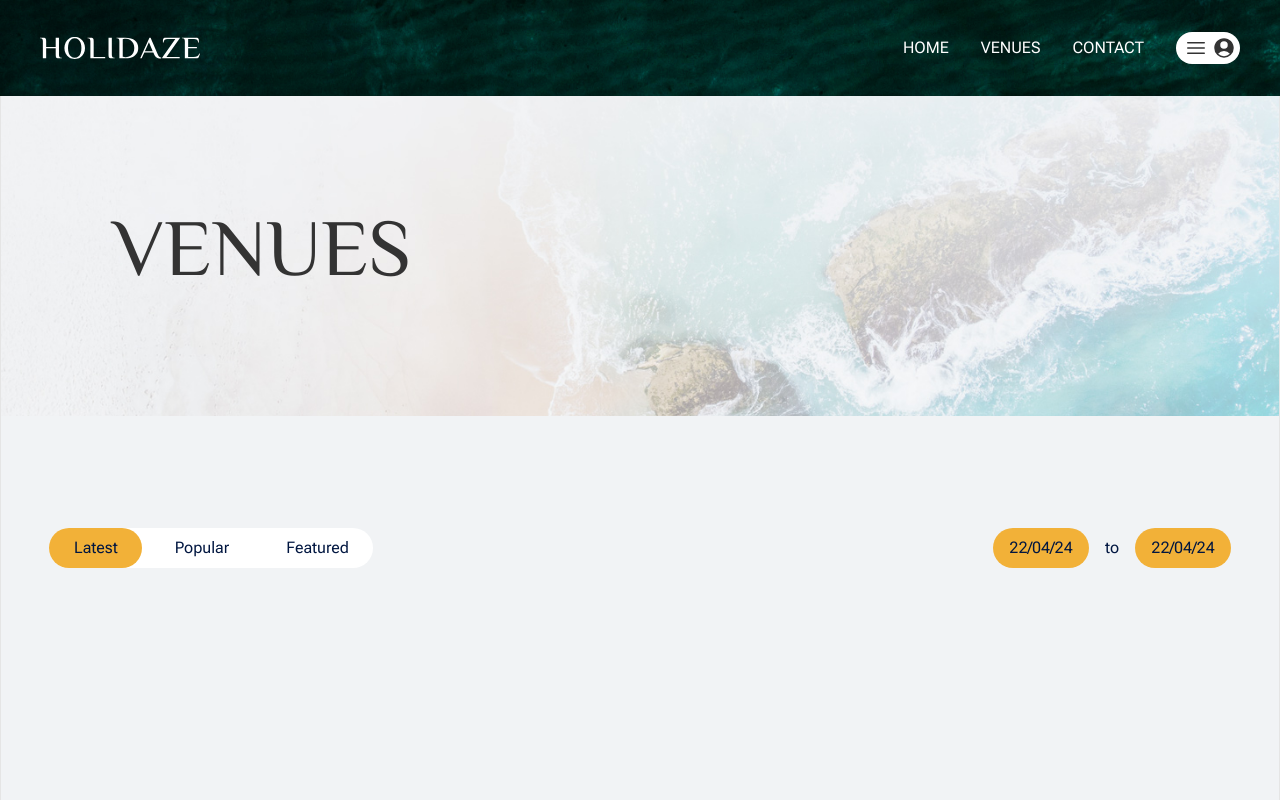
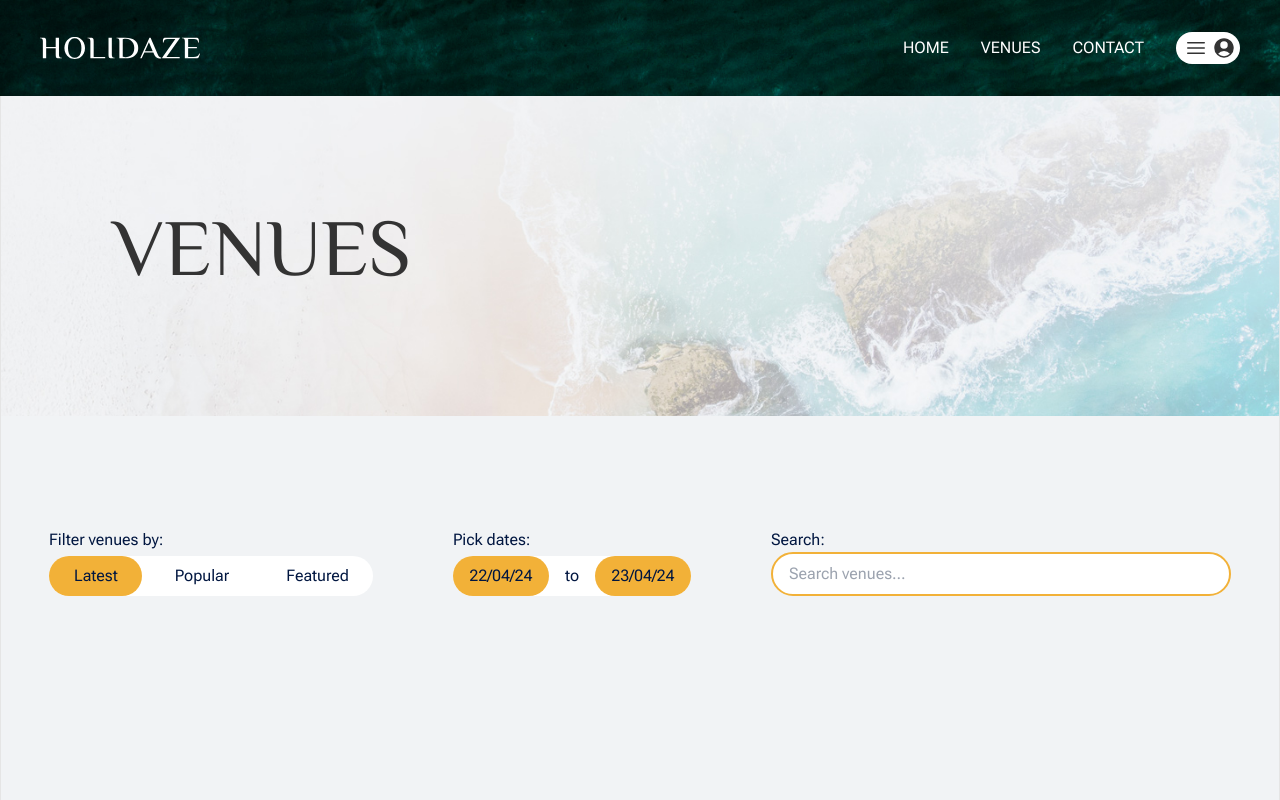
Before and after one commit to devholdt/Holidaze, a Next.js app: page /venues in a window 1280 px wide. Shown: the top 800 px of the page. Built offline with nearby package versions, Linux system fonts and the light colour scheme.

Commit message:
adds Search component

```diff
--- a/app/ui/date-picker.tsx
+++ b/app/ui/date-picker.tsx
@@ -1,28 +1,67 @@
 "use client";
 
-import React, { useState } from "react";
+import React, { useState, useEffect, FC, useMemo } from "react";
 import DatePicker from "react-datepicker";
 import "react-datepicker/dist/react-datepicker.css";
 
-const DateInput = () => {
-	const [startDate, setStartDate] = useState<Date | null>(new Date());
+type DateInputProps = {
+	selectedDate: Date | null;
+	minDate: Date;
+	setSelectedDate: (date: Date | null) => void;
+};
+
+const DateInput: FC<DateInputProps> = ({
+	selectedDate,
+	minDate,
+	setSelectedDate,
+}) => (
+	<DatePicker
+		selected={selectedDate}
+		onChange={setSelectedDate}
+		dateFormat="dd/MM/yy"
+		minDate={minDate}
+		className="bg-yellow py-2 text-center rounded-full w-24 hover:cursor-pointer"
+	/>
+);
+
+const tomorrow = new Date();
+tomorrow.setDate(tomorrow.getDate() + 1);
+
+export default function DatePick() {
+	const [checkInDate, setCheckInDate] = useState<Date | null>(new Date());
+	const [checkOutDate, setCheckOutDate] = useState<Date | null>(tomorrow);
+
+	useEffect(() => {
+		if (checkInDate && checkOutDate && checkInDate >= checkOutDate) {
+			const newCheckOutDate = new Date(
+				checkInDate.getTime() + 24 * 60 * 60 * 1000
+			);
+			setCheckOutDate(newCheckOutDate);
+		}
+	}, [checkInDate, checkOutDate]);
+
+	const minCheckOutDate = useMemo(() => {
+		return checkInDate
+			? new Date(checkInDate.getTime() + 24 * 60 * 60 * 1000)
+			: tomorrow;
+	}, [checkInDate]);
 
 	return (
-		<DatePicker
-			selected={startDate}
-			onChange={(date: Date | null) => setStartDate(date)}
-			dateFormat={"dd/MM/yy"}
-			className="bg-yellow py-2 text-center rounded-full w-24"
-		/>
-	);
-};
-
-export default function DatePick() {
-	return (
-		<div className="flex items-center gap-4 text-blue">
-			<DateInput />
-			<p>to</p>
-			<DateInput />
-		</div>
+		<fieldset>
+			<legend className="text-blue mb-1">Pick dates:</legend>
+			<div className="flex items-center w-fit text-blue bg-white rounded-full">
+				<DateInput
+					selectedDate={checkInDate}
+					minDate={new Date()}
+					setSelectedDate={setCheckInDate}
+				/>
+				<p className="mx-4">to</p>
+				<DateInput
+					selectedDate={checkOutDate}
+					minDate={minCheckOutDate}
+					setSelectedDate={setCheckOutDate}
+				/>
+			</div>
+		</fieldset>
 	);
 }
--- a/app/ui/radio-buttons.tsx
+++ b/app/ui/radio-buttons.tsx
@@ -57,6 +57,7 @@ class RadioButton extends Component<RadioButtonProps, RadioButtonState> {
 export default function RadioButtons() {
 	return (
 		<fieldset>
+			<legend className="text-blue mb-1">Filter venues by:</legend>
 			<div className="w-fit bg-white rounded-full">
 				<RadioButton
 					name="venueType"
--- /dev/null
+++ b/app/ui/search.tsx
@@ -0,0 +1,13 @@
+"use client";
+
+export default function Search() {
+	return (
+		<div className="flex flex-col text-blue w-full">
+			<label htmlFor="search">Search:</label>
+			<input
+				className="rounded-full border border-yellow border-2 pl-4 py-2 placeholder:text-gray-500"
+				placeholder="Search venues..."
+			/>
+		</div>
+	);
+}
--- a/app/venues/page.tsx
+++ b/app/venues/page.tsx
@@ -2,6 +2,7 @@ import { Metadata } from "next";
 import Hero from "@/app/ui/hero";
 import RadioButtons from "@/app/ui/radio-buttons";
 import DatePick from "@/app/ui/date-picker";
+import Search from "@/app/ui/search";
 
 export const metadata: Metadata = {
 	title: "Venues",
@@ -12,9 +13,10 @@ export default function Page() {
 		<main className="flex flex-col min-h-screen max-w-7xl m-auto border-x border-lightGrey bg-background">
 			<Hero heading="Venues" headingLevel={1} />
 
-			<div className="flex justify-between mx-12 mt-28 mb-12">
+			<div className="flex justify-between gap-20 mx-12 mt-28 mb-12">
 				<RadioButtons />
 				<DatePick />
+				<Search />
 			</div>
 		</main>
 	);
```
